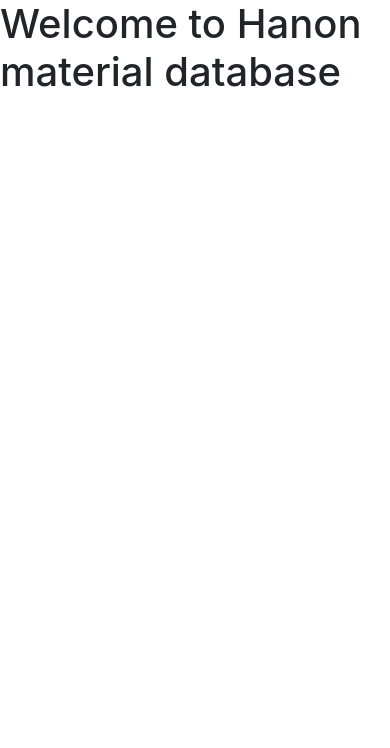
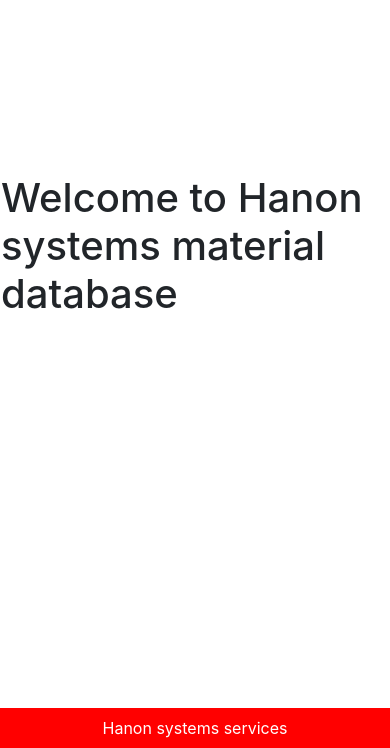
Before and after one commit to tkminek/material_database, a Django app: page / in a window 390 px wide. Shown: the part 96-844 px from the top of the page. Run offline with Django 4.2, Linux system fonts and the light colour scheme; some libraries are stand-ins or nearby versions.

Commit message:
stylize main page + footer + header

```diff
--- a/mat_db/main/templates/main/base.html
+++ b/mat_db/main/templates/main/base.html
@@ -1,6 +1,6 @@
 <!DOCTYPE html>
+<html lang="en">
 {% load static %}
-<html lang="en">
 <head>
     <meta charset="utf-8">
     <meta name="viewport" content="width=device-width, initial-scale=1">
@@ -17,6 +17,7 @@
 </head>
 <body>
     <nav class="navbar navbar-expand-lg navbar-light bg-light">
+        <div class =container>
           <a class="navbar-brand" href="#">
               <img src="{% static 'main/images/hanon.png' %}" width="70" height="70" alt="">
           </a>
@@ -24,7 +25,7 @@
             <span class="navbar-toggler-icon"></span>
           </button>
           <div class="collapse navbar-collapse" id="navbarNav">
-        <ul class="navbar-nav">
+            <ul class="navbar-nav mx-auto">
               <li class="nav-item">
                 <a class="nav-link" href="/">Home</a>
               </li>
@@ -35,10 +36,15 @@
                 <a class="nav-link" href="/admin">Create material</a>
               </li>
             </ul>
+              <ul class="navbar-nav">
+              <li class="nav-item">
+                <img src="{% static 'main/images/cae.png' %}" width="70" height="70" class="social">
+              </li>
+            </ul>
+          </div>
       </div>
     </nav>
-
-    <div id= "content", name= "content", class= "main">
+    <div class="container">
     {% block content %}
     {% endblock %}
     </div>
@@ -48,4 +54,9 @@
     <script src="https://cdnjs.cloudflare.com/ajax/libs/popper.js/1.14.3/umd/popper.min.js" integrity="sha384-ZMP7rVo3mIykV+2+9J3UJ46jBk0WLaUAdn689aCwoqbBJiSnjAK/l8WvCWPIPm49" crossorigin="anonymous"></script>
     <script src="https://stackpath.bootstrapcdn.com/bootstrap/4.1.3/js/bootstrap.min.js" integrity="sha384-ChfqqxuZUCnJSK3+MXmPNIyE6ZbWh2IMqE241rYiqJxyMiZ6OW/JmZQ5stwEULTy" crossorigin="anonymous"></script>
 </body>
+<footer>
+  <div class="text-center p-2 fixed-bottom " style="background-color: red">
+    <a class="text-white" href="https://www.hanonsystems.com/">Hanon systems services</a>
+  </div>
+</footer>
 </html>
--- a/mat_db/main/templates/main/home.html
+++ b/mat_db/main/templates/main/home.html
@@ -1,13 +1,17 @@
 {% extends "main/base.html" %}
+{% load static %}
 {% block title %}
 Home
 {% endblock %}
-
 {% block content %}
-<div>
-    <h1>
-        Welcome to Hanon material database
-    </h1>
+<div class="row justify-content-center">
+  <table style="height: 500px;">
+      <tbody>
+        <tr>
+          <td class="align-middle">
+            <h1> Welcome to Hanon systems material database</h1>
+        </tr>
+      </tbody>
+  </table>
 </div>
-
 {% endblock %}
--- a/mat_db/main/templates/main/material_info.html
+++ b/mat_db/main/templates/main/material_info.html
@@ -4,7 +4,9 @@
 {% endblock %}
 
 {% block content %}
-<h1>{{material_info.name}}</h1>
+<h1 class="mt-2">{{material_info.name}}</h1>
+    <hr class="mt-0 mb-4">
+
 <ul>
     <li> Young's modulus modulus - E : {{material_info.E}} [ MPa ]</li>
     <li> Poisson's ratio - nu : {{material_info.nu}} [ - ]</li>
--- a/mat_db/main/templates/main/material_list.html
+++ b/mat_db/main/templates/main/material_list.html
@@ -4,9 +4,9 @@
 {% endblock %}
 
 {% block content %}
-<h1>
-    {{material_type.name}}
-</h1>
+<h1 class="mt-2">{{material_type.name}}</h1>
+    <hr class="mt-0 mb-4">
+
 <ul>
     {% for item in material_ls %}
         <li><a href="{%url 'material_info' material_type.id item.id%}">{{item.name}}</a></li>
--- a/mat_db/main/templates/main/material_type_list.html
+++ b/mat_db/main/templates/main/material_type_list.html
@@ -4,9 +4,8 @@
 {% endblock %}
 
 {% block content %}
-<h1>
-    Material types
-</h1>
+<h1 class="mt-2">Material types</h1>
+    <hr class="mt-0 mb-4">
 <ul>
     {% for item in mat_type_ls %}
     <li><a href="{%url 'material_list' item.id%}">{{item.name}}</a></li>
```
Also changed, not shown: mat_db/main/templates/main/cyclic_curve.html (+11 -4 lines), mat_db/main/templates/main/en_curve.html (+11 -4 lines), mat_db/main/templates/main/sn_curve.html (+11 -4 lines), mat_db/main/static/main/styles.css (deleted). Lines whose indentation alone changed are shown as unchanged.
